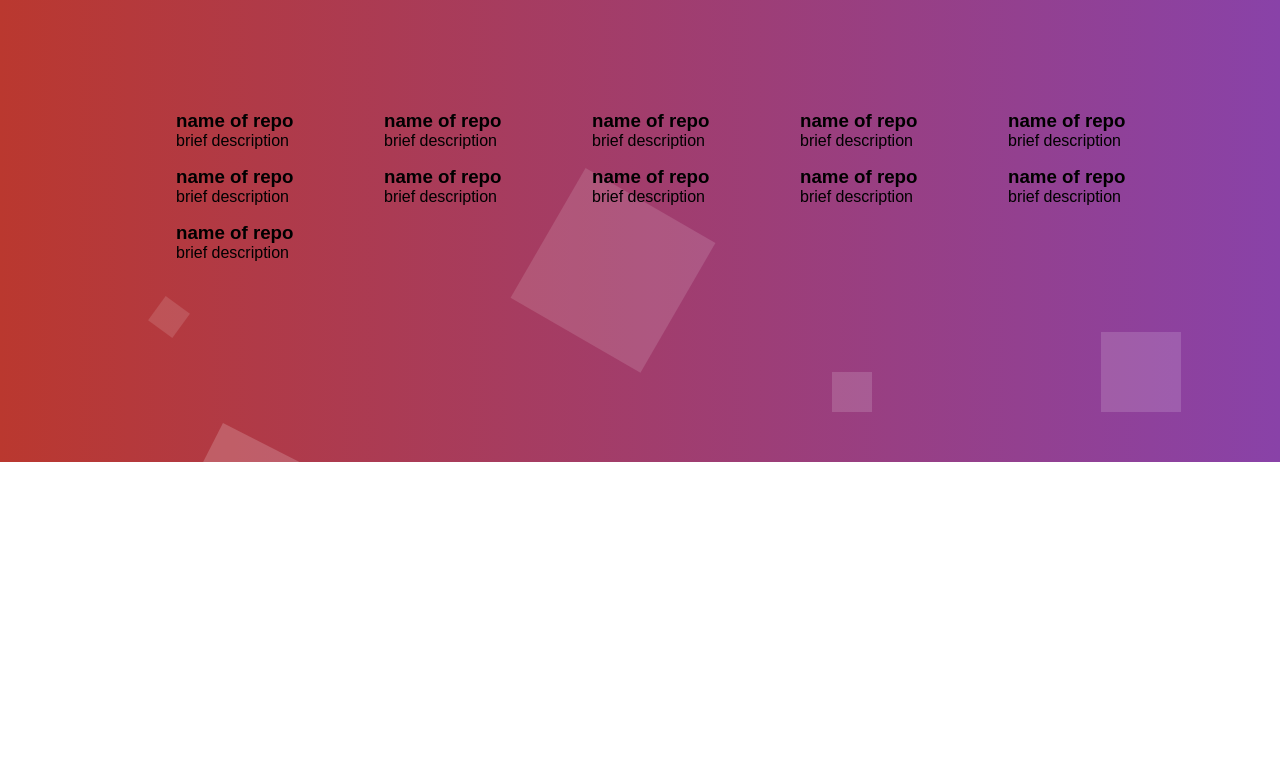
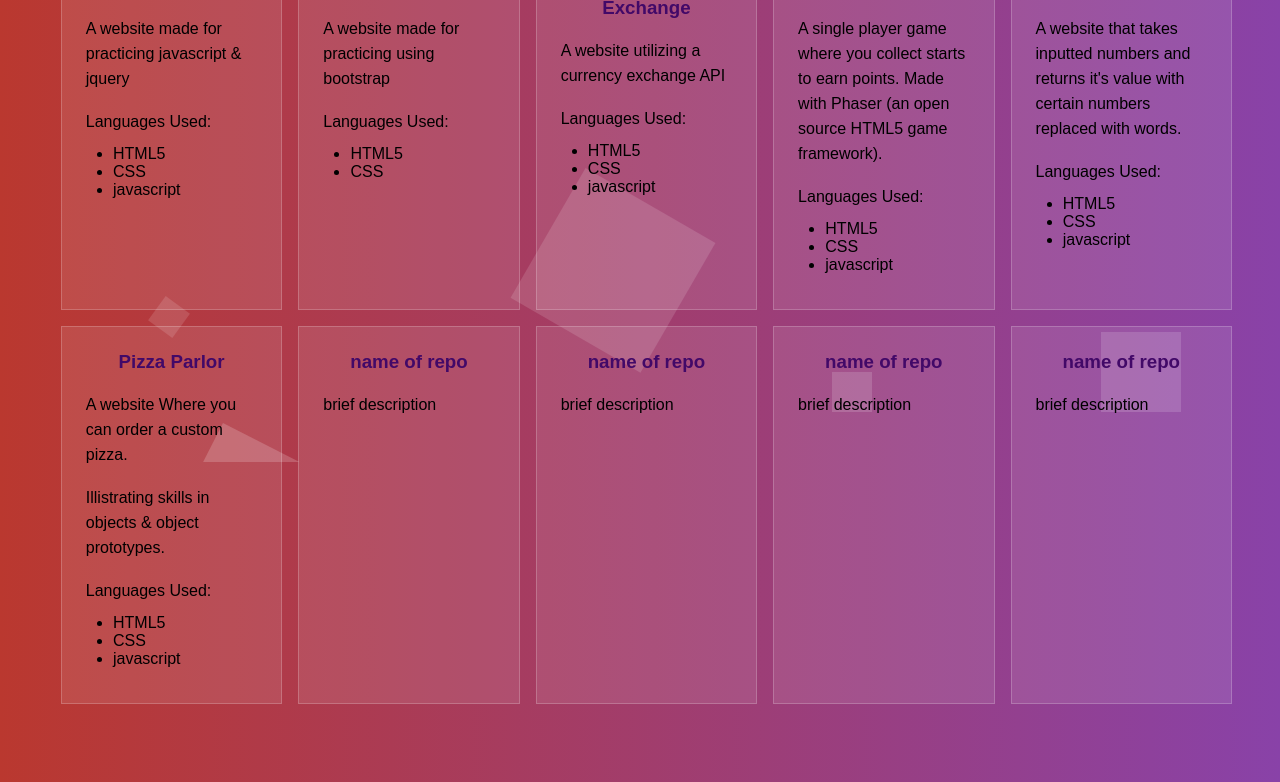
Before and after one commit to lionturtle99/My_Portfolio, a plain HTML site: page github.html in a window 1280 px wide. Shown: the part 338-1120 px from the top of the page. Before the commit the page ends 800 px from the top, so only its background shows below. Drawn offline with Linux system fonts and the light colour scheme.

Commit message:
Add featured repos and styling

```diff
--- a/css/styles.css
+++ b/css/styles.css
@@ -113,7 +113,7 @@ h1{
 .animation-area {
 	background: linear-gradient(to left, #8942a8, #ba382f);
 	width: 100%;
-	height: 100vh;
+	height: 140vh;
 }
 .box-area {
 	position: absolute;
@@ -184,18 +184,34 @@ h1{
 
 .container{
   position:absolute;
-  top:50%;
-  left:10%;
-  width:80%;
+  top:30%;
+  left:1%;
   padding:3em;
   display:grid;
   grid-template-columns:repeat(5, 1fr);
   grid-gap:1em;
 }
+.container div{
+  background:rgb(255, 255, 255, 0.1);
+  border:solid rgb(255, 255, 255, 0.2) 1px;
+  padding:1.5em;
+  min-height:5em;
+}
 .container div a{
   text-decoration: none;
-  color:black;
+  color:rgb(66, 9, 104);
 }
 .container div a:hover{
   color:red;
 }
+.container div a h3{
+  margin-bottom:1em;
+  text-align:center;
+}
+.container div p{
+  color:rgb(0, 0, 0);
+  line-height: 25px;
+}
+.container div ul{
+  margin:.7em 1.7em;
+}
--- a/github.html
+++ b/github.html
@@ -14,8 +14,8 @@
         <ul class="githubnav">
           <li><a href="index.html">HOME</a></li>
           <li><a href="github.html">GITHUB</a></li>
+          <li><a href="#">ABOUT ME</a></li>
           <li><a href="#">HIRE ME</a></li>
-          <li><a href="#">SKATE LIFE</a></li>
           <li><a href="https://www.youtube.com/watch?v=dQw4w9WgXcQ">RICK ROLL</a></li>
         </ul>
       </nav>
@@ -31,29 +31,72 @@
       </ul>
     </div>
     <div class="container">
-      <div class="card">
-        <a href="#"><h3>name of repo</h3></a>
-        <p>brief description</p>
+      <div>
+        <a href="https://github.com/lionturtle99/flash-cards.git"><h3>Flash Cards</h3></a>
+        <p>A website made for practicing javascript & jquery</p>
+        <br>
+        <p>Languages Used:</p>
+        <ul>
+          <li>HTML5</li>
+          <li>CSS</li>
+          <li>javascript</li>
+        </ul>
       </div>
       <div>
-        <a href="#"><h3>name of repo</h3></a>
-        <p>brief description</p>
+        <a href="https://github.com/lionturtle99/animal-shelter.git"><h3>Animal Shelter</h3></a>
+        <p>A website made for practicing using bootstrap</p>
+        <br>
+        <p>Languages Used:</p>
+        <ul>
+          <li>HTML5</li>
+          <li>CSS</li>
+        </ul>
       </div>
       <div>
-        <a href="#"><h3>name of repo</h3></a>
-        <p>brief description</p>
+        <a href="https://github.com/lionturtle99/Currency-Exchange.git"><h3>Currency Exchange</h3></a>
+        <p>A website utilizing a currency exchange API</p>
+        <br>
+        <p>Languages Used:</p>
+        <ul>
+          <li>HTML5</li>
+          <li>CSS</li>
+          <li>javascript</li>
+        </ul>
       </div>
       <div>
-        <a href="#"><h3>name of repo</h3></a>
-        <p>brief description</p>
+        <a href="https://github.com/lionturtle99/lunar-lander.git"><h3>Lunar Lander</h3></a>
+        <p>A single player game where you collect starts to earn points. Made with Phaser (an open source HTML5 game framework).</p>
+        <br>
+        <p>Languages Used:</p>
+        <ul>
+          <li>HTML5</li>
+          <li>CSS</li>
+          <li>javascript</li>
+        </ul>
       </div>
       <div>
-        <a href="#"><h3>name of repo</h3></a>
-        <p>brief description</p>
+        <a href="https://github.com/lionturtle99/Mr.Robot.git"><h3>Mr Robot</h3></a>
+        <p>A website that takes inputted numbers and returns it's value with certain numbers replaced with words.</p>
+        <br>
+        <p>Languages Used:</p>
+        <ul>
+          <li>HTML5</li>
+          <li>CSS</li>
+          <li>javascript</li>
+        </ul>
       </div>
       <div>
-        <a href="#"><h3>name of repo</h3></a>
-        <p>brief description</p>
+        <a href="https://github.com/lionturtle99/Pizza-Parlor.git"><h3>Pizza Parlor</h3></a>
+        <p>A website Where you can order a custom pizza.</p>
+        <br>
+        <p>Illistrating skills in objects & object prototypes.</p>
+        <br>
+        <p>Languages Used:</p>
+        <ul>
+          <li>HTML5</li>
+          <li>CSS</li>
+          <li>javascript</li>
+        </ul>
       </div>
       <div>
         <a href="#"><h3>name of repo</h3></a>
@@ -70,10 +113,6 @@
         <a href="#"><h3>name of repo</h3></a>
         <p>brief description</p>
       </div>
-      <div>
-        <a href="#"><h3>name of repo</h3></a>
-        <p>brief description</p>
-      </div>
     </div>
   </body>
 </html>
```
Also changed, not shown: index.html (+1 -1 lines), aboutme.html (added).
